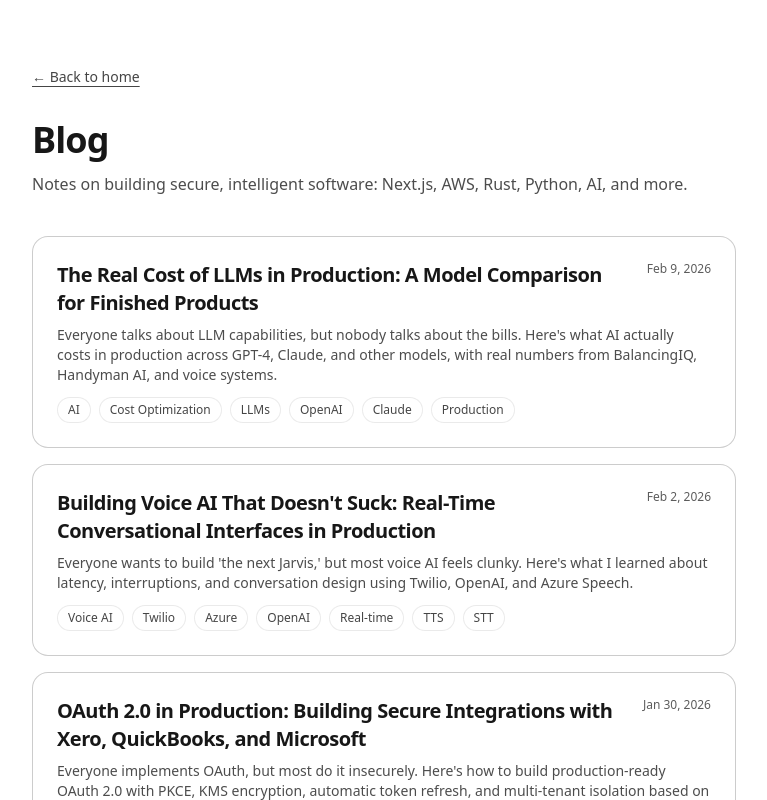
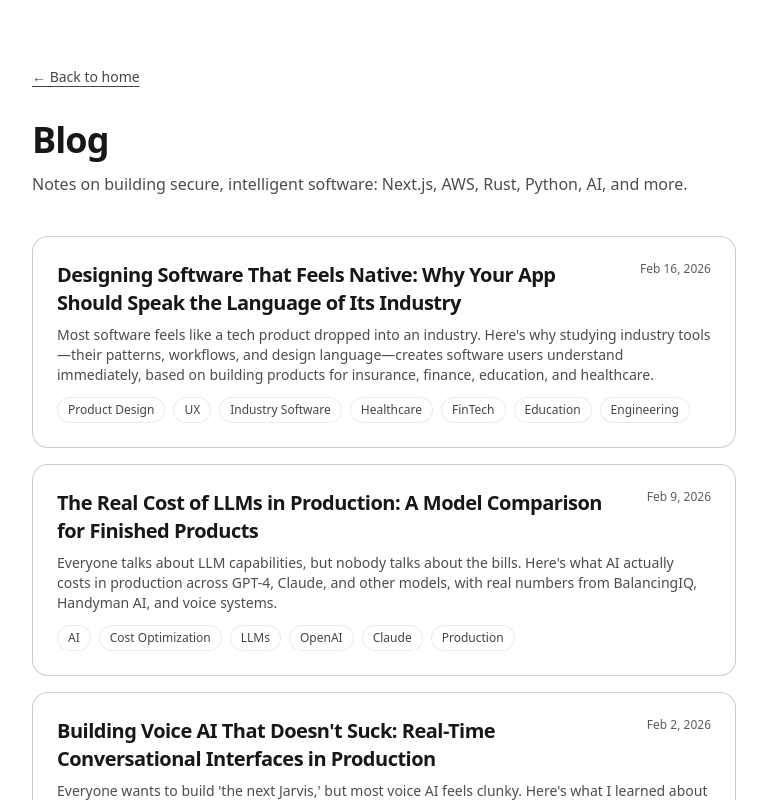
Before and after one commit to adamofeden/portfolio, a Next.js app: page /blog in a window 1280 px wide. Shown: the top 800 px of the page, without its empty margins (256-1023 px from the left). Built offline with nearby package versions, Linux system fonts and the light colour scheme; no server answers; what aws-amplify would draw is missing.

Commit message:
Made industry-native-design live on blog page

```diff
--- a/src/app/blog/page.tsx
+++ b/src/app/blog/page.tsx
@@ -16,13 +16,13 @@ type Post = {
 };
 
 const posts: Post[] = [
-  /*{
+  {
     slug: "industry-native-design",
     title: "Designing Software That Feels Native: Why Your App Should Speak the Language of Its Industry",
     description: "Most software feels like a tech product dropped into an industry. Here's why studying industry tools—their patterns, workflows, and design language—creates software users understand immediately, based on building products for insurance, finance, education, and healthcare.",
-    date: "2026-02-11",
+    date: "2026-02-16",
     tags: ["Product Design", "UX", "Industry Software", "Healthcare", "FinTech", "Education", "Engineering"],
-  },*/
+  },
   {
     slug: "llm-cost-comparison",
     title: "The Real Cost of LLMs in Production: A Model Comparison for Finished Products",
```
